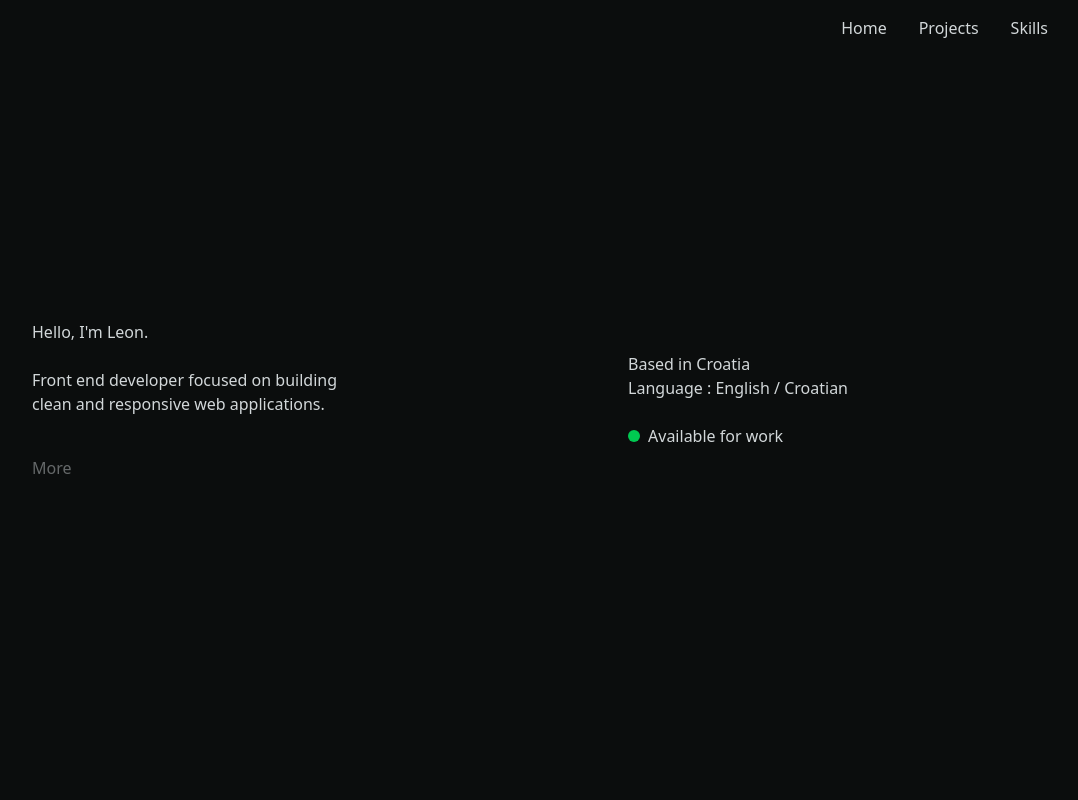
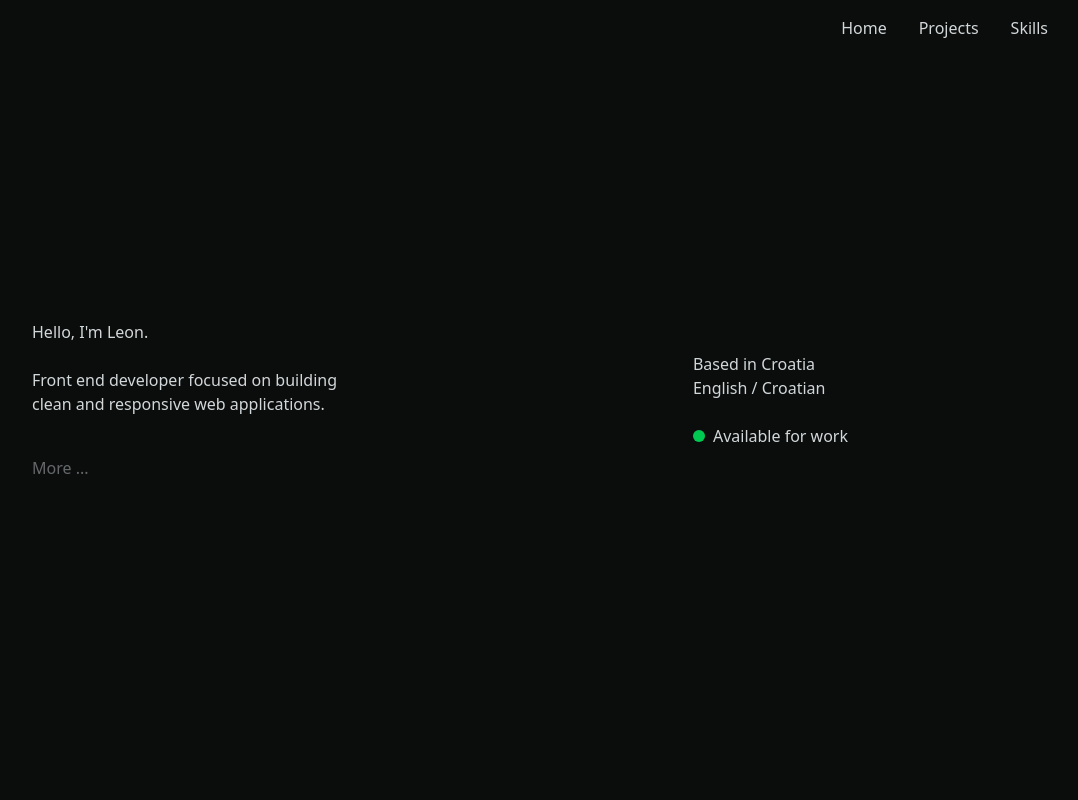
Before and after one commit to lcizmarev21/personal-portfolio, a React (Vite) app: page / in a window 1280 px wide. Shown: the top 800 px of the page, without its empty margins (200-1278 px from the left). Built offline with nearby package versions, Linux system fonts and the light colour scheme.

Commit message:
Update Hero.tsx

```diff
--- a/src/features/home/Hero.tsx
+++ b/src/features/home/Hero.tsx
@@ -11,7 +11,7 @@ export default function Hero() {
                         clean and responsive web applications.
                     </h1>
 
-                    <button className="mt-10 opacity-45 font-thin"> More </button>
+                    <button className="mt-10 opacity-45 font-thin"> More ...</button>
                 </div>
 
 
@@ -21,7 +21,7 @@ export default function Hero() {
                     <div className="flex flex-col gap-6">
                         <div>
                             <p> Based in Croatia </p>
-                            <p className="font-thin"> Language : English / Croatian </p>
+                            <p className="font-thin"> English / Croatian </p>
                         </div>
 
                         <div className="flex items-center gap-2">
```
